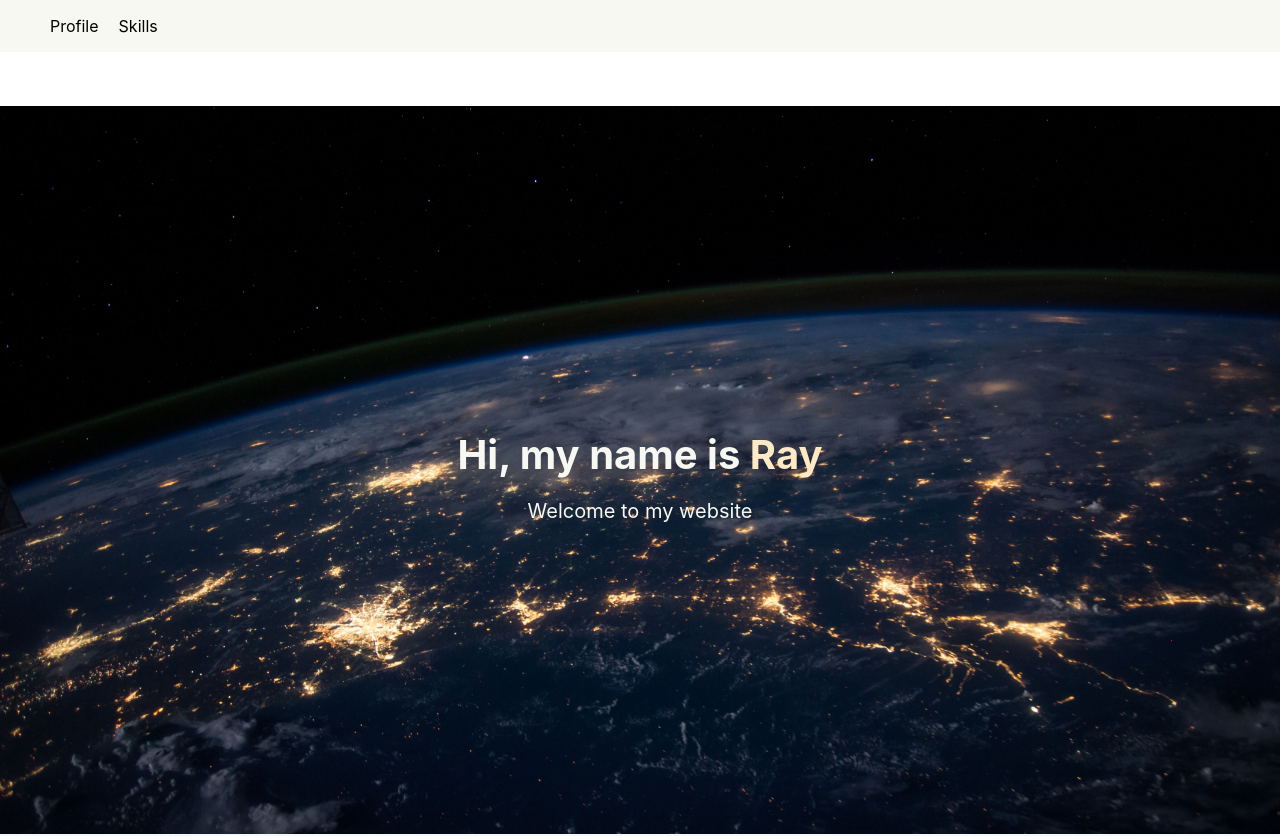
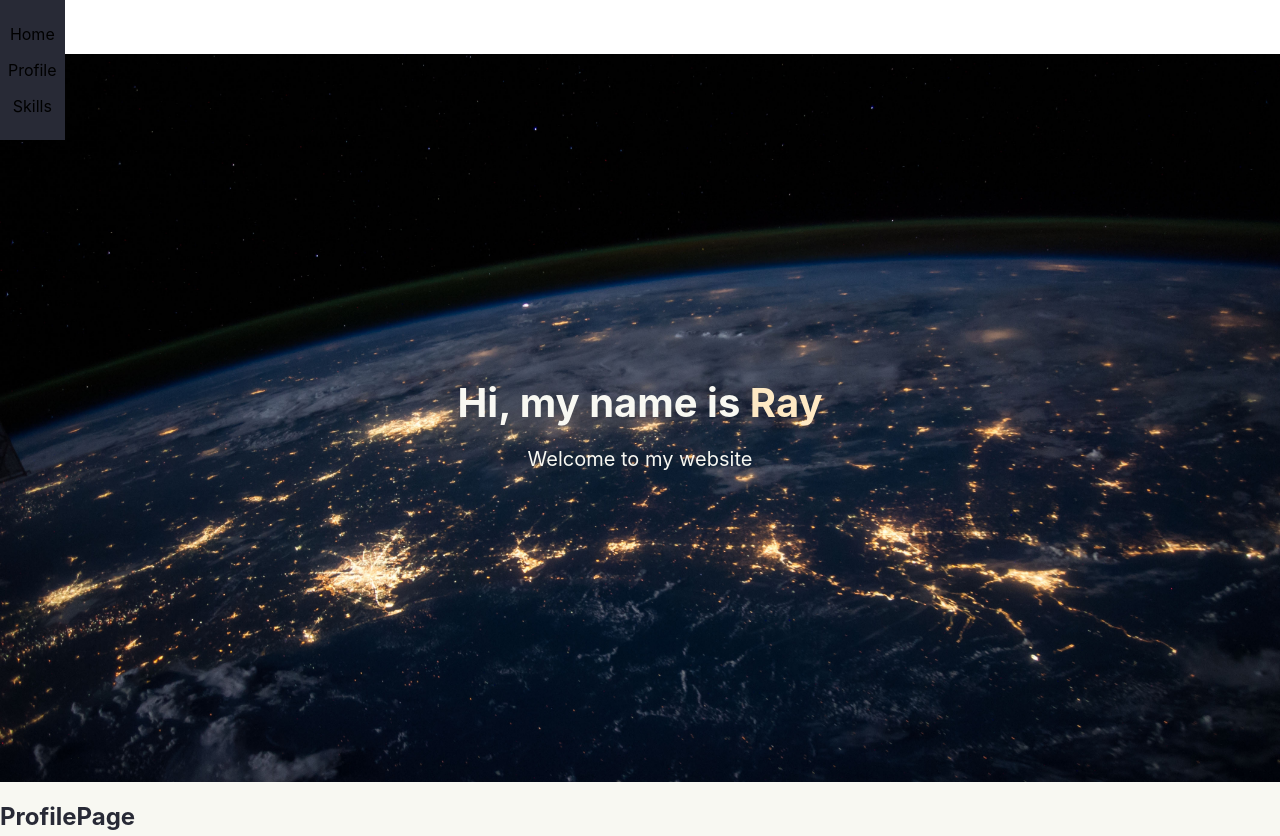
Before and after one commit to ryfprivate/personal-website, a React (Create React App) app: page / in a window 1280 px wide. Shown: the top 836 px of the page. Built offline with nearby package versions, Linux system fonts and the light colour scheme.

Commit message:
Added simple vertical navbar with scroll functions

```diff
--- a/src/components/Link/Link.jsx
+++ b/src/components/Link/Link.jsx
@@ -6,6 +6,7 @@ const Item = styled.li`
   list-style-type: none;
   text-align: center;
   color: var(--secondary-dark);
+  padding: 0.5em;
   > .active {
     text-decoration: underline;
   }
@@ -19,7 +20,7 @@ export default ({ label, destination }) => {
         to={destination}
         spy={true}
         smooth={true}
-        offset={0}
+        offset={-3}
         duration={500}
       >
         {label}
--- a/src/components/Navbar/Navbar.jsx
+++ b/src/components/Navbar/Navbar.jsx
@@ -1,22 +1,45 @@
 import React from 'react';
 import styled from 'styled-components';
+import Link from '../Link';
 
 const Nav = styled.nav`
-  background: var(--primary-light);
+  display: flex;
+  flex-direction: column;
+  background: var(--primary-dark);
+  position: fixed;
+  left: 0;
+  padding: 0;
+  ${props => {
+    if (!props.visible) {
+      return 'display: none';
+    }
+  }}
 `;
 
-const Item = styled.li`
-  display: inline;
-  margin: 0 10px;
+const Ul = styled.ul`
+  padding: 0;
 `;
 
-export default () => {
-  return (
-    <Nav>
-      <ul>
-        <Item>Profile</Item>
-        <Item>Skills</Item>
-      </ul>
-    </Nav>
-  );
-};
+class Navbar extends React.Component {
+  constructor(props) {
+    super(props);
+
+    this.state = {
+      visible: true
+    };
+  }
+
+  render() {
+    return (
+      <Nav visible={this.state.visible}>
+        <Ul>
+          <Link label="Home" destination="home" />
+          <Link label="Profile" destination="profile" />
+          <Link label="Skills" destination="skills" />
+        </Ul>
+      </Nav>
+    );
+  }
+}
+
+export default Navbar;
```
